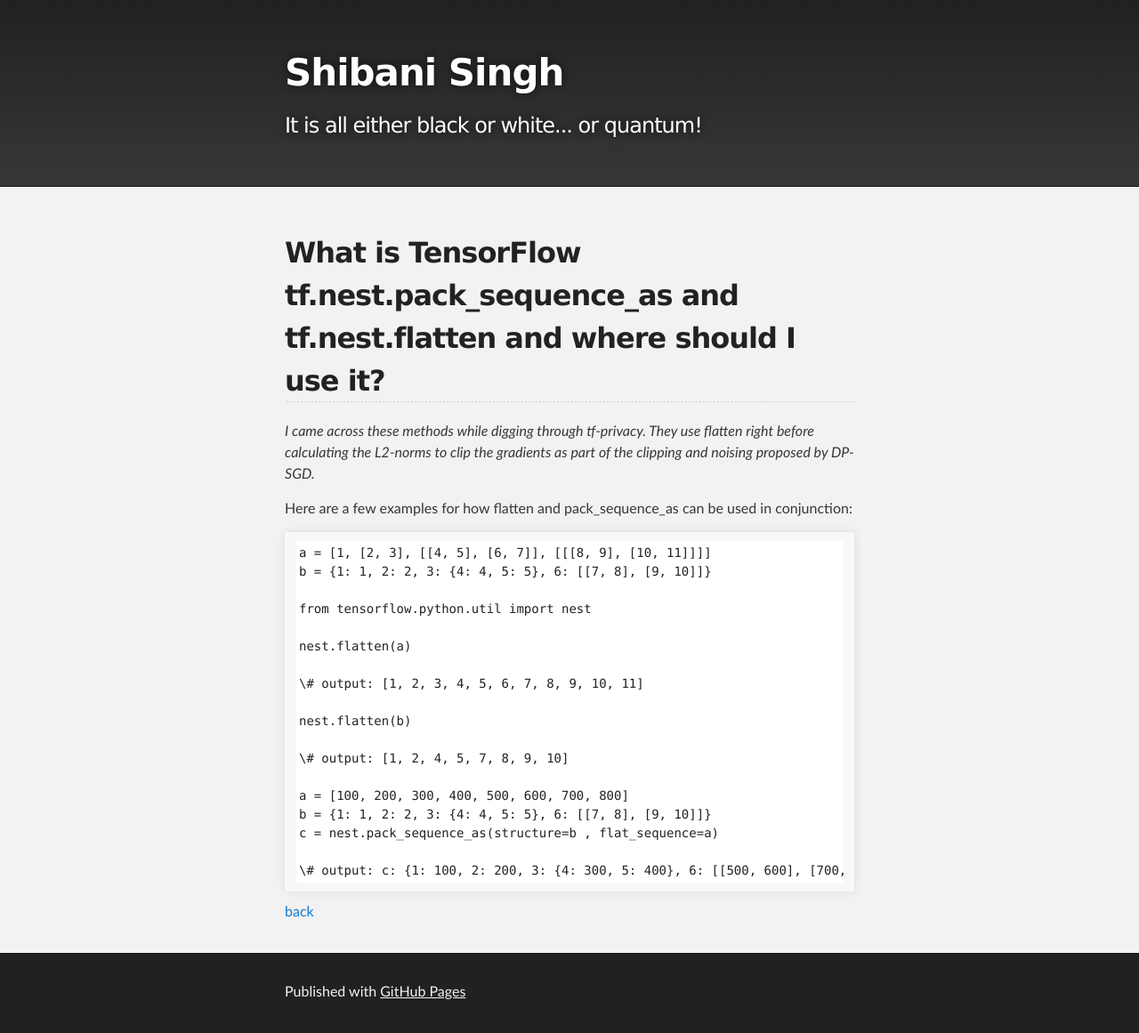
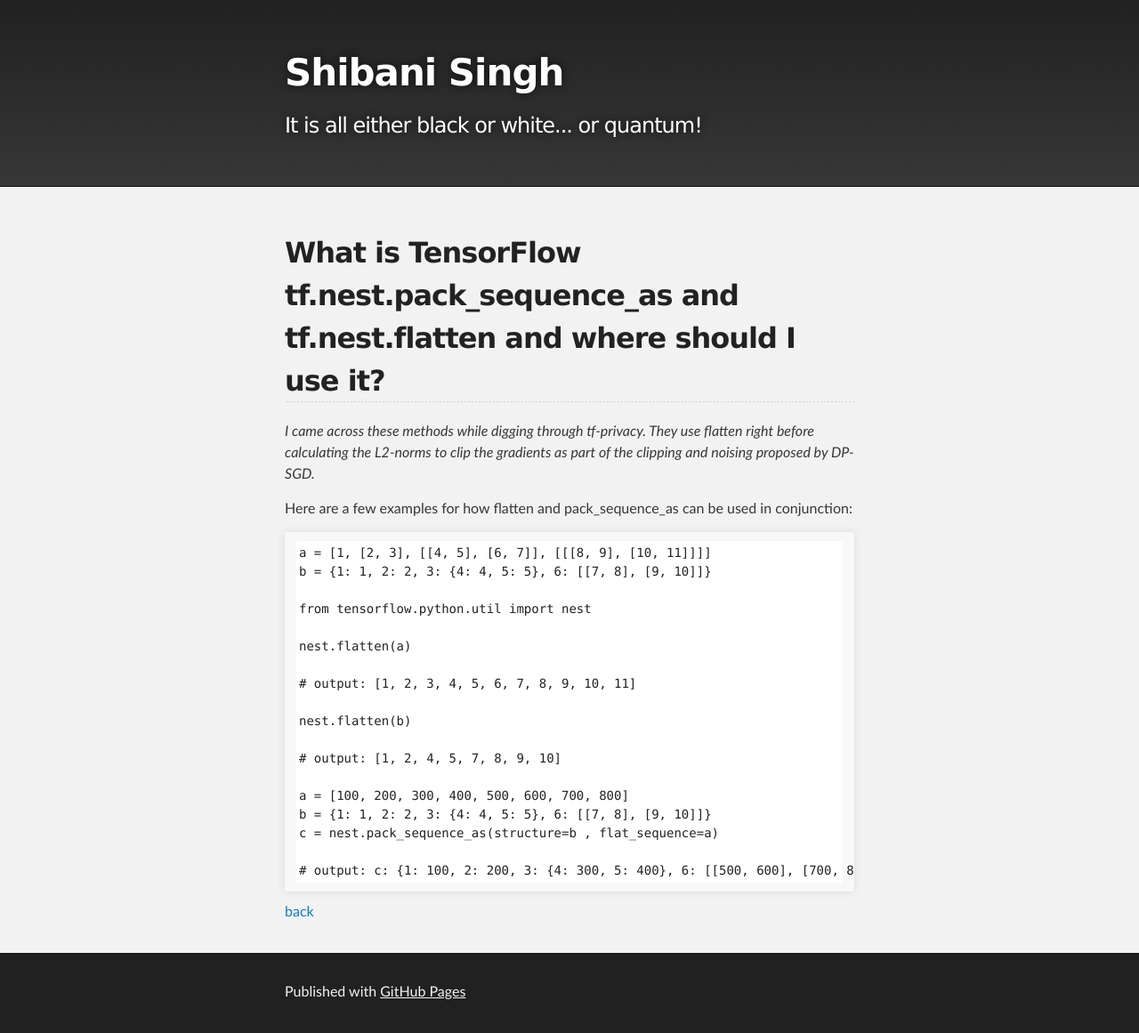
Before and after one commit to paperblack/paperblack.github.io, a Jekyll site: the page built from tf-flatten-pack_sequence.md, in a window 1280 px wide. Shown: the whole page at 89% size. Built offline with Jekyll 4.4.1, drawn with Linux system fonts in a browser that asks for light colours; our own code applies the rules of GitHub Pages for plain Markdown files.

````diff
--- a/tf-flatten-pack_sequence.md
+++ b/tf-flatten-pack_sequence.md
@@ -16,17 +16,17 @@ from tensorflow.python.util import nest
 
 nest.flatten(a)
 
-\# output: [1, 2, 3, 4, 5, 6, 7, 8, 9, 10, 11]
+# output: [1, 2, 3, 4, 5, 6, 7, 8, 9, 10, 11]
 
 nest.flatten(b)
 
-\# output: [1, 2, 4, 5, 7, 8, 9, 10]
+# output: [1, 2, 4, 5, 7, 8, 9, 10]
 
 a = [100, 200, 300, 400, 500, 600, 700, 800]
 b = {1: 1, 2: 2, 3: {4: 4, 5: 5}, 6: [[7, 8], [9, 10]]}
 c = nest.pack_sequence_as(structure=b , flat_sequence=a)
 
-\# output: c: {1: 100, 2: 200, 3: {4: 300, 5: 400}, 6: [[500, 600], [700, 800]]}
+# output: c: {1: 100, 2: 200, 3: {4: 300, 5: 400}, 6: [[500, 600], [700, 800]]}
 ```
 
 [back](./)
````
